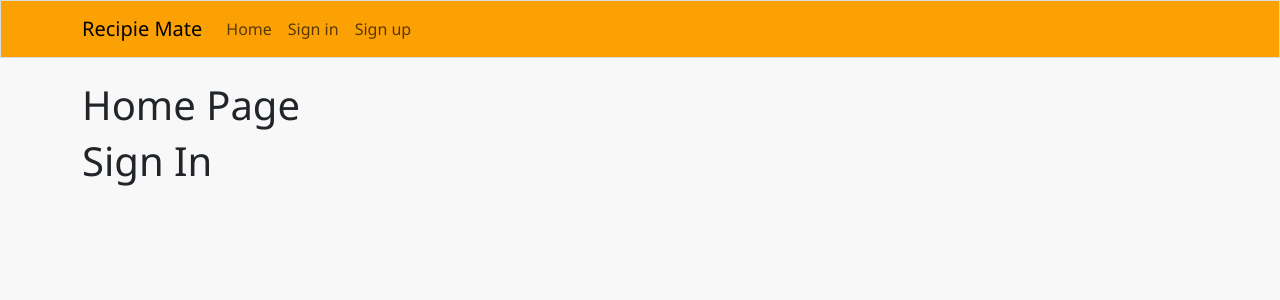
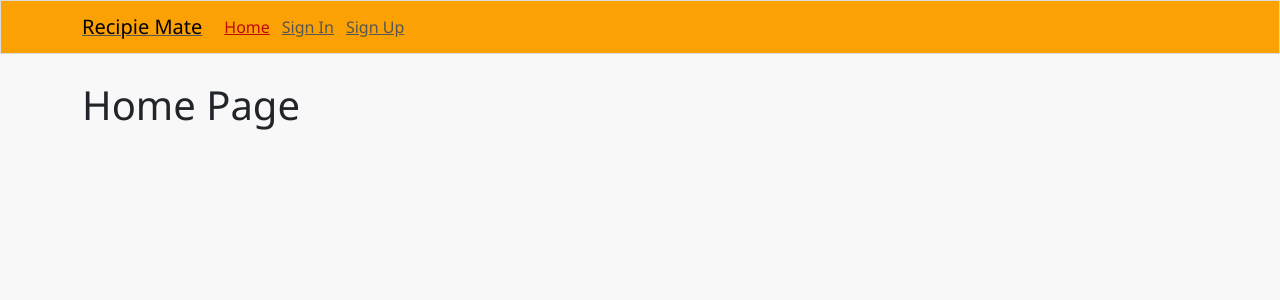
Before and after one commit to Rdawson96/recipie-mate-frontend, a React (Create React App) app: page / in a window 1280 px wide. Shown: the top 300 px of the page. Built offline with nearby package versions, Linux system fonts and the light colour scheme.

Commit message:
added routing and styling for active nav buttons

```diff
--- a/src/App.js
+++ b/src/App.js
@@ -1,14 +1,19 @@
 import NavBar from './components/NavBar';
 import styles from './App.module.css';
 import Container from 'react-bootstrap/Container';
+import {Route,Routes} from 'react-router-dom';
 
 function App() {
   return (
     <div className={styles.App}>
       <NavBar />
       <Container className={styles.Main}>
-        <h1>Home Page</h1>
-        <h1>Sign In</h1>
+        <Routes>
+          <Route exact path="/" element={<h1>Home Page</h1>} />
+          <Route exact path="/signin" element={<h1>Sign In</h1>} />
+          <Route exact path="/signup" element={<h1>Sign Up</h1>} />
+          <Route element={<p>Page not Found!</p>} />
+        </Routes>
       </Container>
     </div>
   );
--- a/src/components/NavBar.js
+++ b/src/components/NavBar.js
@@ -1,20 +1,23 @@
 import React from "react";
 import { Navbar, Container, Nav } from "react-bootstrap";
 import styles from '../styles/NavBar.module.css'
+import {NavLink} from "react-router-dom";
 
 const NavBar = () => {
     return (
       <Navbar className={styles.NavBar} expand="md" fixed="top">
         <Container>
+        <NavLink to="/">
           <Navbar.Brand>
             Recipie Mate
           </Navbar.Brand>
+          </NavLink>
           <Navbar.Toggle aria-controls="basic-navbar-nav" />
           <Navbar.Collapse id="basic-navbar-nav">
             <Nav className="ml-auto">
-              <Nav.Link>Home</Nav.Link>
-              <Nav.Link>Sign in</Nav.Link>
-              <Nav.Link>Sign up</Nav.Link>
+            <NavLink to="/" className={({ isActive }) => isActive ? `${styles.NavLink} ${styles.Active}` : styles.NavLink}>Home</NavLink>
+            <NavLink to="/signin" className={({ isActive }) => isActive ? `${styles.NavLink} ${styles.Active}` : styles.NavLink}>Sign In</NavLink>
+            <NavLink to="/signup" className={({ isActive }) => isActive ? `${styles.NavLink} ${styles.Active}` : styles.NavLink}>Sign Up</NavLink>
             </Nav>
           </Navbar.Collapse>
         </Container>
--- a/src/index.js
+++ b/src/index.js
@@ -9,7 +9,7 @@ const root = ReactDOM.createRoot(document.getElementById('root'));
 root.render(
   <React.StrictMode>
     <Router>
-    <App />
+      <App />
     </Router>
   </React.StrictMode>
 );
--- a/src/styles/NavBar.module.css
+++ b/src/styles/NavBar.module.css
@@ -3,3 +3,11 @@
     border: 1px solid #dadadf;
     color: #0b025c;
   }
+
+  .NavLink {
+    padding: 6px;
+  }
+
+  .Active {
+    color: #ba0b0b;
+  }
```
